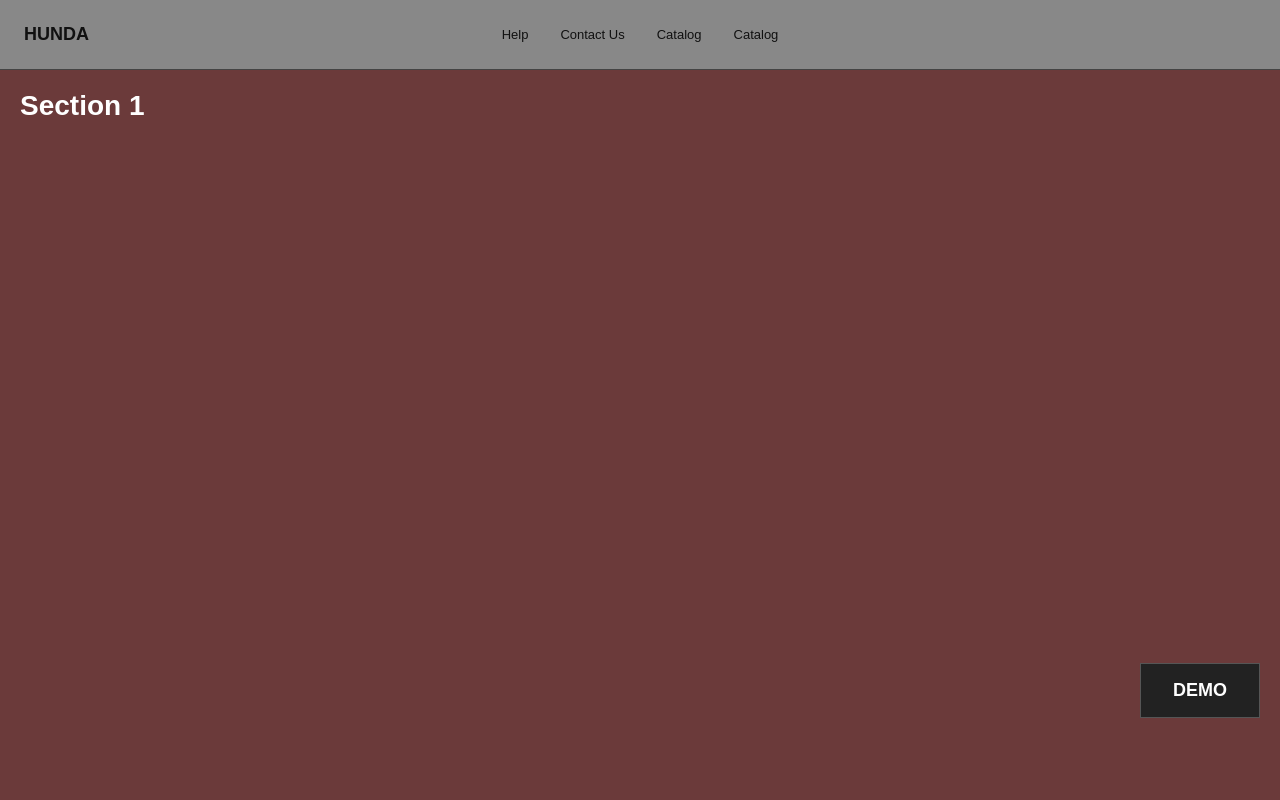
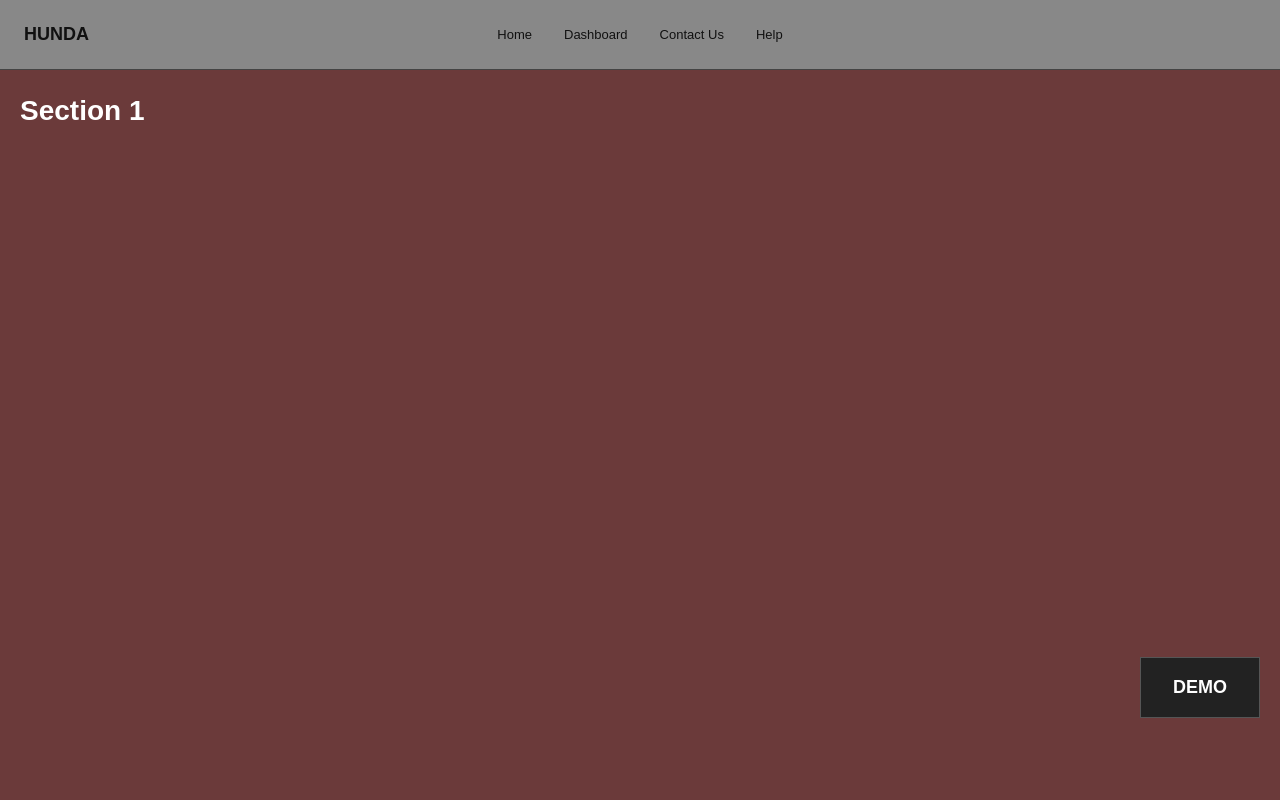
Before and after one commit to brigitteblau/bbm, a Next.js app: page / in a window 1280 px wide. Shown: the top 800 px of the page. Built offline with nearby package versions, Linux system fonts and the light colour scheme.

Commit message:
arreglo navbar nombre de paginas

```diff
--- a/app/globals.css
+++ b/app/globals.css
@@ -1,3 +1,29 @@
+@import "tailwindcss";
+
+:root {
+  --background: #ffffff;
+  --foreground: #171717;
+}
+
+@theme inline {
+  --color-background: var(--background);
+  --color-foreground: var(--foreground);
+  --font-sans: var(--font-geist-sans);
+  --font-mono: var(--font-geist-mono);
+}
+
+@media (prefers-color-scheme: dark) {
+  :root {
+    --background: #0a0a0a;
+    --foreground: #ededed;
+  }
+}
+
+* {
+  box-sizing: border-box;
+  margin: 0;
+  padding: 0;
+}
 * {
   box-sizing: border-box;
   margin: 0;
--- a/components/Navbar.tsx
+++ b/components/Navbar.tsx
@@ -3,10 +3,10 @@ export default function Navbar() {
     <nav className="navbar">
       <span className="navbar-logo">HUNDA</span>
       <div className="navbar-links">
+        <a href="#">Home</a>
+        <a href="#">Dashboard</a>
+        <a href="/contact">Contact Us</a>
         <a href="/help">Help</a>
-        <a href="/contact">Contact Us</a>
-        <a href="/landing">Catalog</a>
-        <a href="#">Catalog</a>
       </div>
     </nav>
   );
```
